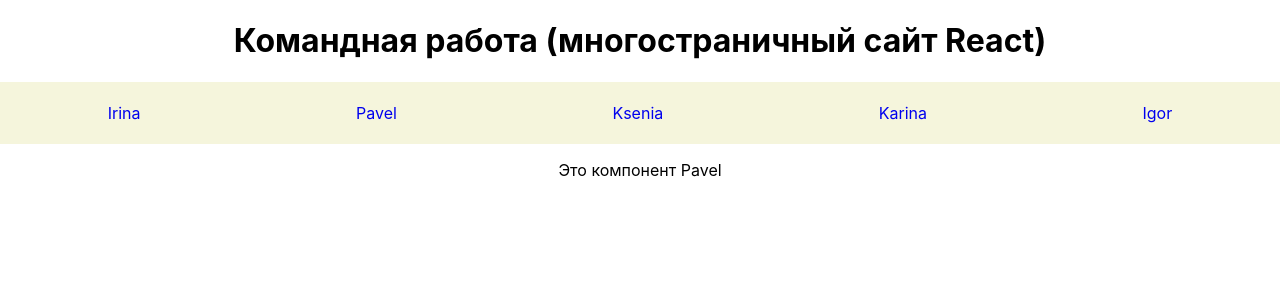
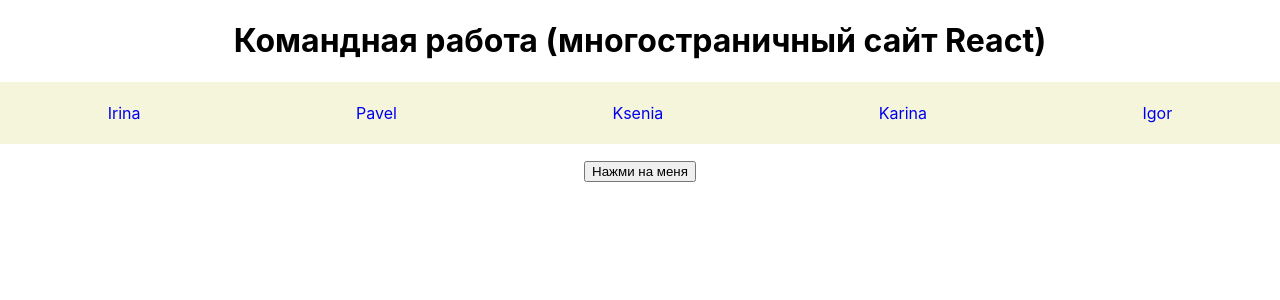
Before and after one commit to KseniaZelinger/comand_work, a React (Create React App) app: page /pavel in a window 1280 px wide. Shown: the top 300 px of the page. Built offline with nearby package versions, Linux system fonts and the light colour scheme.

Commit message:
Добавил кнопку

```diff
--- a/src/components/Pavel.jsx
+++ b/src/components/Pavel.jsx
@@ -2,11 +2,16 @@ import React from 'react';
 
 function Pavel() {
 
+    const SayHello = () => {
+        alert("Hello")
+    }
+
     return (
         <div>
-            Это компонент Pavel
+            <button onClick={SayHello}>Нажми на меня</button>
         </div>
     )
+
 }
 
 export default Pavel;
```
